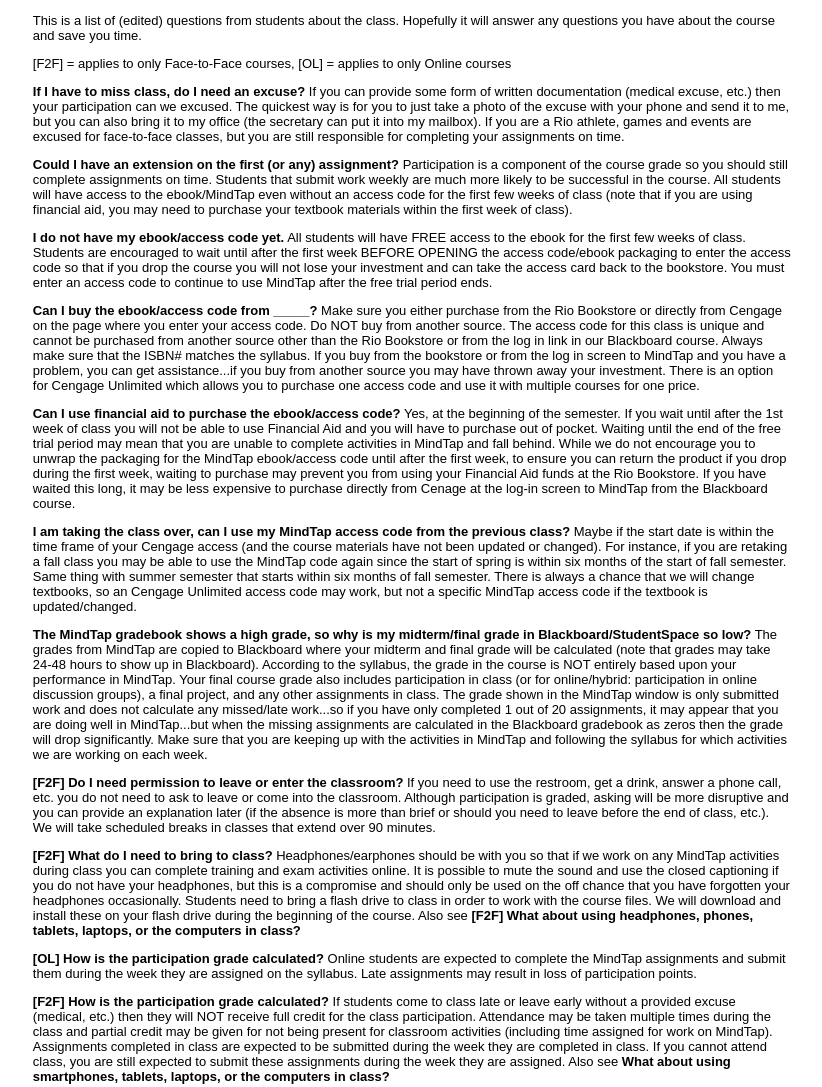
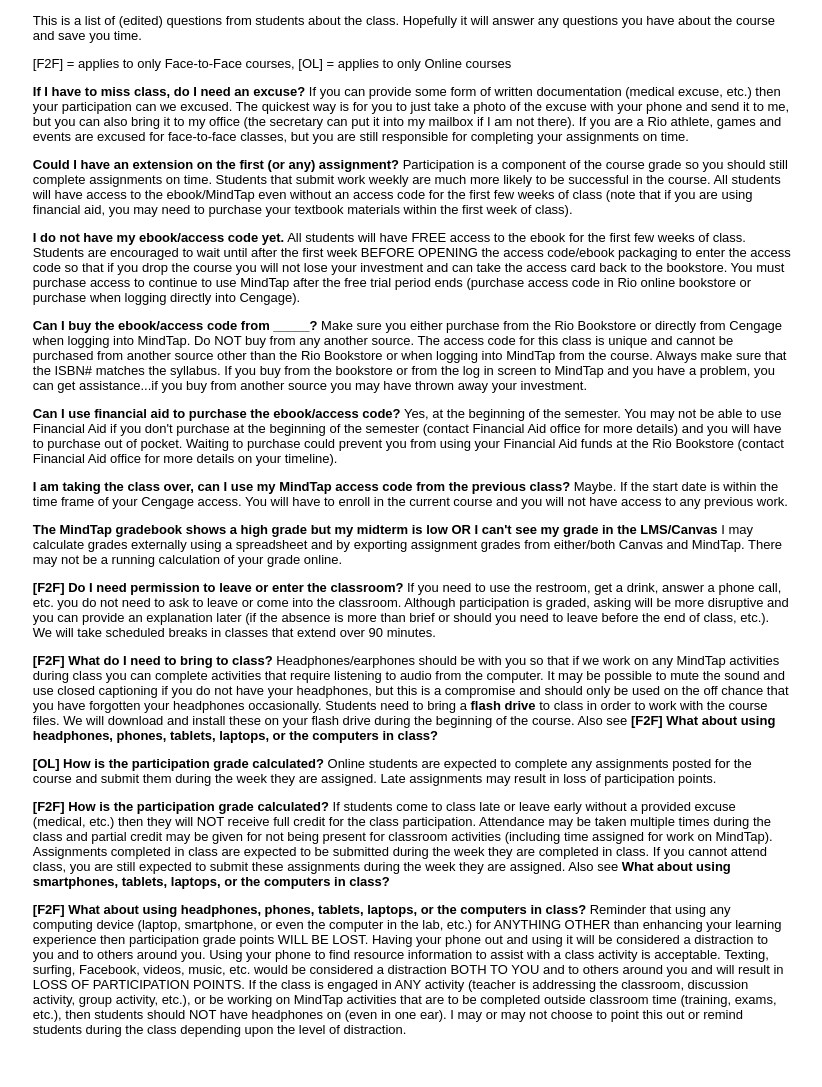
Before and after one commit to alancookie/it20403, a plain HTML site: page IT20403-FAQ.html in a window 1280 px wide. Shown: the top 1087 px of the page, without its empty margins (228-1050 px from the left). Drawn offline with Linux system fonts and the light colour scheme.

Commit message:
Add files via upload

```diff
--- a/IT20403-FAQ.html
+++ b/IT20403-FAQ.html
@@ -26,18 +26,18 @@ body p {
 <div id="main">
 <p>This is a list of (edited) questions from students about the class.  Hopefully it will answer any questions you have about the course and save you time.   </p>
 <p>[F2F] = applies to only Face-to-Face courses, [OL] = applies to only Online courses</p>
-<p><span class="faq-question">If I have to miss class, do I need an excuse?</span> If you can provide some form of written documentation (medical excuse, etc.) then your participation can we excused.  The quickest way is for you to just take a photo of the excuse with your phone and send it to me, but you can also bring it to my office (the secretary can put it into my mailbox).  If you are a Rio athlete, games and events are excused for face-to-face classes, but you are still responsible for completing your assignments on time.</p>
+<p><span class="faq-question">If I have to miss class, do I need an excuse?</span> If you can provide some form of written documentation (medical excuse, etc.) then your participation can we excused.  The quickest way is for you to just take a photo of the excuse with your phone and send it to me, but you can also bring it to my office (the secretary can put it into my mailbox if I am not there).  If you are a Rio athlete, games and events are excused for face-to-face classes, but you are still responsible for completing your assignments on time.</p>
 <p><span class="faq-question">Could I have an extension on the first (or any) assignment? </span>Participation is a component of the course grade so you should still complete assignments on time.  Students that submit work weekly are much more likely to be successful in the course.  All students will have access to the ebook/MindTap even without an access code for the first few weeks of class (note that if you are using financial aid, you may need to purchase your textbook materials within the first week of class).</p>
-<p><span class="faq-question">I do not have my ebook/access code yet.</span> All students will have FREE access to the ebook for the first few weeks of class. Students are encouraged to wait until after the first week BEFORE OPENING the access code/ebook packaging to enter the access code so that if you drop the course you will not lose your investment and can take the access card back to the bookstore.  You must enter an access code to continue to use MindTap after the free trial period ends. </p>
-<p><span class="faq-question">Can I buy the ebook/access code from _____?</span> Make sure you either purchase from the Rio Bookstore or directly from Cengage on the page where you enter your access code.  Do NOT buy from another source.  The access code for this class is unique and cannot be purchased from another source other than the Rio Bookstore or from the log in link in our Blackboard course. Always make sure that the ISBN# matches the syllabus.  If you buy from the bookstore or from the log in screen to MindTap and you have a problem, you can get assistance...if you buy from another source you may have thrown away your investment.  There is an option for Cengage Unlimited which allows you to purchase one access code and use it with multiple courses for one price. </p>
-<p><span class="faq-question">Can I use financial aid to purchase the ebook/access code?</span> Yes, at the beginning of the semester.  If you wait until after the 1st week of class you will not be able to use Financial Aid and you will have to purchase out of pocket.  Waiting until the end of the free trial period may mean that you are unable to complete activities in MindTap and fall behind.  While we do not encourage you to unwrap the packaging for the MindTap ebook/access code until after the first week, to ensure you can return the product if you drop during the first week, waiting to purchase may prevent you from using your Financial Aid funds at the Rio Bookstore.  If you have waited this long, it may be less expensive to purchase directly from Cenage at the log-in screen to MindTap from the Blackboard course.</p>
-<p><span class="faq-question"> I am taking the class over, can I use my MindTap access code from the previous class?</span> Maybe if the start date is within the time frame of your Cengage access (and the course materials have not been updated or changed). For instance, if you are retaking a fall class you may be able to use the MindTap code again since the start of spring is within six months of the start of fall semester.  Same thing with summer semester that starts within six months of fall semester.  There is always a chance that we will change textbooks, so an Cengage Unlimited access code may work, but not a specific MindTap access code if the textbook is updated/changed.</p>
-<p><span class="faq-question">The MindTap gradebook shows a high grade, so why is my midterm/final grade in Blackboard/StudentSpace so low?</span> The grades from MindTap are copied to Blackboard where your midterm and final grade will be calculated (note that grades may take 24-48 hours to show up in Blackboard).  According to the syllabus, the grade in the course is NOT entirely based upon your performance in MindTap. Your final course grade also includes participation in class (or for online/hybrid: participation in online discussion groups), a final project, and any other assignments in class.  The grade shown in the MindTap window is only submitted work and does not calculate any missed/late work...so if you have only completed 1 out of 20 assignments, it may appear that you are doing well in MindTap...but when the missing assignments are calculated in the Blackboard gradebook as zeros then the grade will drop significantly.  Make sure that you are keeping up with the activities in MindTap and following the syllabus for which activities we are working on each week.</p>
+<p><span class="faq-question">I do not have my ebook/access code yet.</span> All students will have FREE access to the ebook for the first few weeks of class. Students are encouraged to wait until after the first week BEFORE OPENING the access code/ebook packaging to enter the access code so that if you drop the course you will not lose your investment and can take the access card back to the bookstore.  You must purchase access to continue to use MindTap after the free trial period ends (purchase access code in Rio online bookstore or purchase when logging directly into Cengage). </p>
+<p><span class="faq-question">Can I buy the ebook/access code from _____?</span> Make sure you either purchase from the Rio Bookstore or directly from Cengage when logging into MindTap.  Do NOT buy from any another source.  The access code for this class is unique and cannot be purchased from another source other than the Rio Bookstore or when logging into MindTap from the course. Always make sure that the ISBN# matches the syllabus.  If you buy from the bookstore or from the log in screen to MindTap and you have a problem, you can get assistance...if you buy from another source you may have thrown away your investment. </p>
+<p><span class="faq-question">Can I use financial aid to purchase the ebook/access code?</span> Yes, at the beginning of the semester.  You may not be able to use Financial Aid if you don't purchase at the beginning of the semester (contact Financial Aid office for more details) and you will have to purchase out of pocket.  Waiting to purchase could prevent you from using your Financial Aid funds at the Rio Bookstore (contact Financial Aid office for more details on your timeline).</p>
+<p><span class="faq-question"> I am taking the class over, can I use my MindTap access code from the previous class?</span> Maybe. If the start date is within the time frame of your Cengage access. You will have to enroll in the current course and you will not have access to any previous work.</p>
+<p><span class="faq-question">The MindTap gradebook shows a high grade but my midterm is low OR I can't see my grade in the LMS/Canvas</span> I may calculate grades externally using a spreadsheet and by exporting assignment grades from either/both Canvas and MindTap. There may not be a running calculation of your grade online.</p>
 <p><span class="faq-question">[F2F] Do I need permission to leave or enter the classroom?  </span>If you need to use the restroom, get a drink, answer a phone call, etc. you do not need to ask to leave or come into the classroom.  Although participation is graded, asking will be more disruptive and you can provide an explanation later (if the absence is more than brief or should you need to leave before the end of class, etc.).  We will take scheduled breaks in classes that extend over 90 minutes.<span class="faq-question"></span></p>
-<p><span class="faq-question">[F2F] What do I need to bring to class?</span> Headphones/earphones should be with you so that if we work on any MindTap activities during class you can complete training and exam activities online.  It is possible to mute the sound and use the closed captioning if you do not have your headphones, but this is a compromise and should only be used on the off chance that you have forgotten your headphones occasionally. Students need to bring a flash drive to class in order to work with the course files. We will download and install these on your flash drive during the beginning of the course. Also see <span class="faq-question">[F2F] What about using headphones, phones, tablets, laptops, or the computers in class?</span></p>
-<p><span class="faq-question">[OL] How is the participation grade calculated?</span> Online students are expected to complete the MindTap assignments and submit them during the week they are assigned on the syllabus.  Late assignments may result in loss of participation points. </p>
+<p><span class="faq-question">[F2F] What do I need to bring to class?</span> Headphones/earphones should be with you so that if we work on any MindTap activities during class you can complete activities that require listening to audio from the computer.  It may be possible to mute the sound and use closed captioning if you do not have your headphones, but this is a compromise and should only be used on the off chance that you have forgotten your headphones occasionally. Students need to bring a <strong>flash drive </strong>to class in order to work with the course files. We will download and install these on your flash drive during the beginning of the course. Also see <span class="faq-question">[F2F] What about using headphones, phones, tablets, laptops, or the computers in class?</span></p>
+<p><span class="faq-question">[OL] How is the participation grade calculated?</span> Online students are expected to complete any assignments posted for the course and submit them during the week they are assigned.  Late assignments may result in loss of participation points. </p>
 <p><span class="faq-question">[F2F] How is the participation grade calculated?</span> If students come to class late or leave early without a provided excuse (medical, etc.) then they will NOT receive full credit for the class participation.  Attendance may be taken multiple times during the class and partial credit may be given for not being present for classroom activities (including time assigned for work on MindTap). Assignments completed in class are expected to be submitted during the week they are completed in class. If you cannot attend class, you are still expected to submit these assignments during the week they are assigned. Also see <span class="faq-question">What about using smartphones, tablets, laptops, or the computers in class?</span></p>
-<p><span class="faq-question">[F2F] What about using headphones, phones, tablets, laptops, or the computers in class?</span> Reminder that using any computing device (laptop, smartphone, or even the computer in the lab, etc.) for ANYTHING OTHER than enhancing your learning experience then participation grade points WILL BE LOST.  Having your phone out and using it will be considered a distraction to you and to others around you.  Using your phone to look up a fact for a discussion topic or class activity information is acceptable.  Texting, surfing, Facebook, videos, music, etc. would be considered a distraction BOTH TO YOU and to others around you and will result in LOSS OF PARTICIPATION POINTS.  If the class is engaged in ANY activity (teacher is addressing the classroom, discussion activity, group activity, etc.) then students should NOT have headphones on (even in one ear) or be working on MindTap activities that are to be completed outside classroom time (training, exams, etc.).</p>
+<p><span class="faq-question">[F2F] What about using headphones, phones, tablets, laptops, or the computers in class?</span> Reminder that using any computing device (laptop, smartphone, or even the computer in the lab, etc.) for ANYTHING OTHER than enhancing your learning experience then participation grade points WILL BE LOST.  Having your phone out and using it will be considered a distraction to you and to others around you.  Using your phone to find resource information to assist with a class activity is acceptable.  Texting, surfing, Facebook, videos, music, etc. would be considered a distraction BOTH TO YOU and to others around you and will result in LOSS OF PARTICIPATION POINTS.  If the class is engaged in ANY activity (teacher is addressing the classroom, discussion activity, group activity, etc.), or be working on MindTap activities that are to be completed outside classroom time (training, exams, etc.), then students should NOT have headphones on (even in one ear). I may or may not choose to point this out or remind students during the class depending upon the level of distraction.</p>
 <p>&nbsp;</p>
 <p>&nbsp;</p>
 </div>
```
Also changed, not shown: 1 other file.
